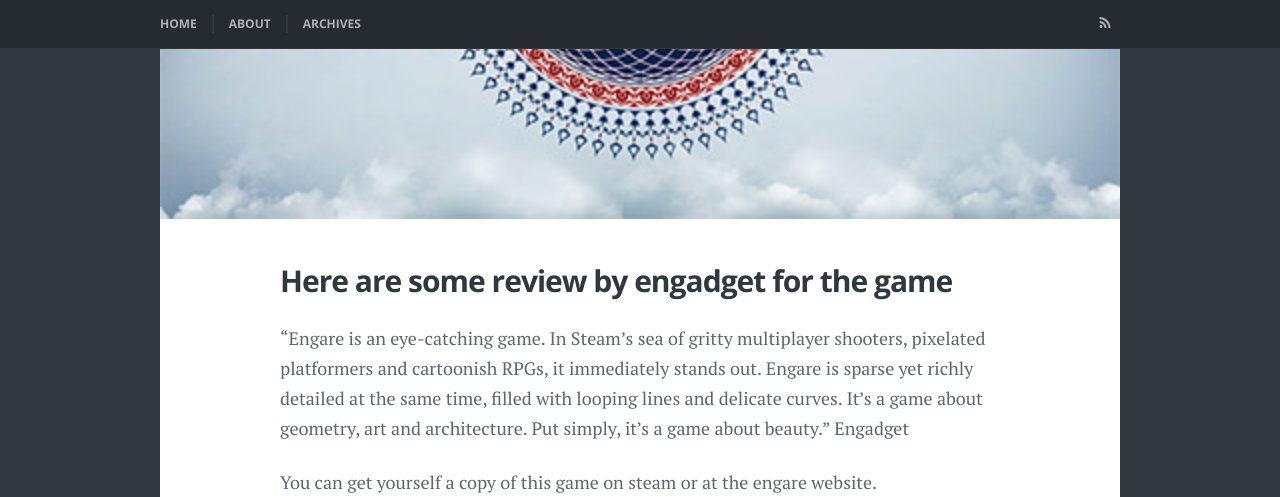
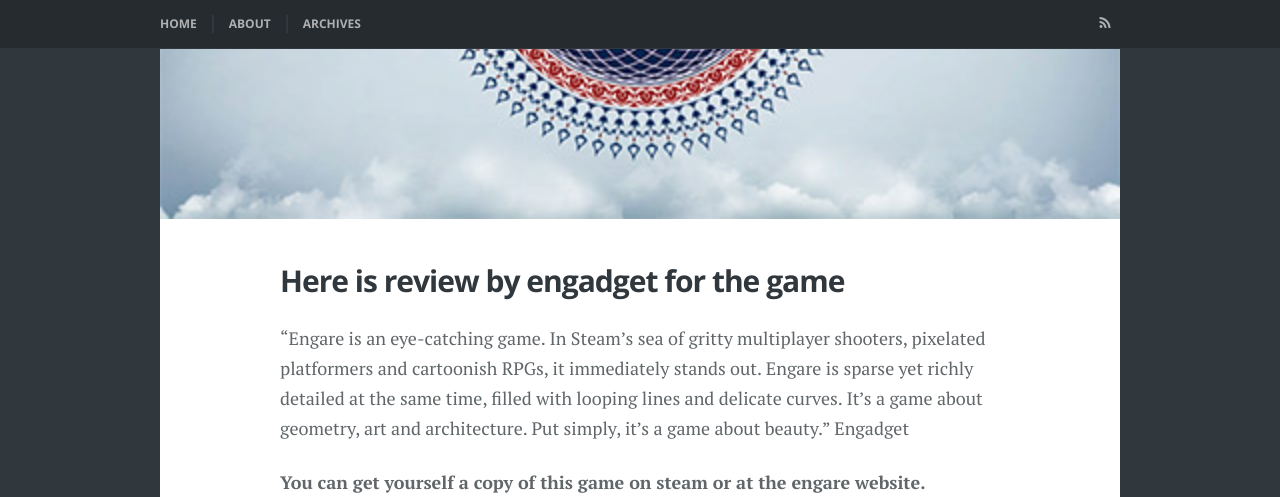
Before and after one commit to nourijp/chihaya, a Jekyll site: the page built from _posts/2018-02-01-engare.md, in a window 1280 px wide and 900 px high, scrolled down 2857 px, cut to the strip 0-497 px from the top of the window. Built offline with Jekyll 4.4.1, drawn with Linux system fonts in a browser that asks for light colours; some web fonts are replaced; comment, search, counter and statistics services are not loaded.

Commit message:
Update 2018-02-01-engare.md

```diff
--- a/_posts/2018-02-01-engare.md
+++ b/_posts/2018-02-01-engare.md
@@ -15,7 +15,6 @@ The game also offers a sandbox where players can draw their own geometric shapes
 <script async src="https://platform.twitter.com/widgets.js" charset="utf-8"></script>
 
 
-
 <!--more-->
 
 
@@ -24,12 +23,12 @@ The game also offers a sandbox where players can draw their own geometric shapes
 {% include image_full.html imageurl="/images/posts/engare4.jpg" title="" caption="" %}
 
 
-<h3>Here are some review by engadget for the game</h3>
+<h3>Here is review by engadget for the game</h3>
 
 “Engare is an eye-catching game. In Steam's sea of gritty multiplayer shooters, pixelated platformers and cartoonish RPGs, it immediately stands out. Engare is sparse yet richly detailed at the same time, filled with looping lines and delicate curves. It's a game about geometry, art and architecture. Put simply, it's a game about beauty.”
 Engadget
 
-You can get yourself a copy of this game on steam or at the engare website.
+<b>You can get yourself a copy of this game on steam or at the engare website. </b>
 
 {% include image_full.html imageurl="/images/posts/engare-g1.gif" title="" caption="" %}
 {% include image_full.html imageurl="/images/posts/engare10.jpg" title="" caption="" %}
```
